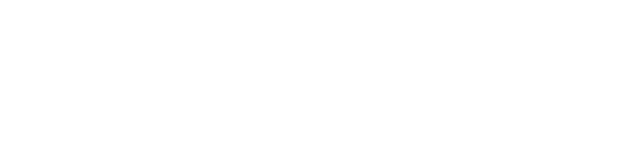
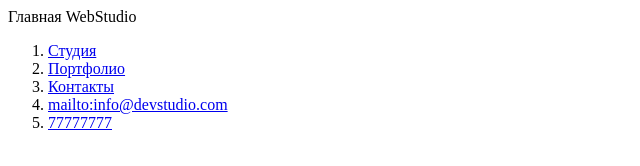
Before and after one commit to VMDEVeloper27/goit-markup-hw-01, a plain HTML site: page index.html in a window 1280 px wide. Shown: the whole page, without its empty margins (0-640 px from the left). Drawn offline with Linux system fonts and the light colour scheme.

Commit message:
добавляет розметку nav

```diff
--- a/index.html
+++ b/index.html
@@ -7,6 +7,29 @@
     <title>web studio</title>
 </head>
 <body>
+    <main>
+    Главная
+    WebStudio
+    <nav>
+        <ol>
+            <li>
+                <a href="https://gansbro27.github.io/aasdaasd/">Студия</a>
+            </li>
+            <li>
+                <a href="https://gansbro27.github.io/aasdaasd/">Портфолио</a>
+               <li>
+                  <a href="https://gansbro27.github.io/aasdaasd/">Контакты</a>
+                </li>
+                <li>
+                    <a href="mailto:info@devstudio.com">mailto:info@devstudio.com</a>
+                </li>
+                <li>
+                    <a href=" tel:77777777">77777777</a>
+                </li>
+        </ol>
 
+
+    </nav>
+</main>
 </body>
 </html>
```
